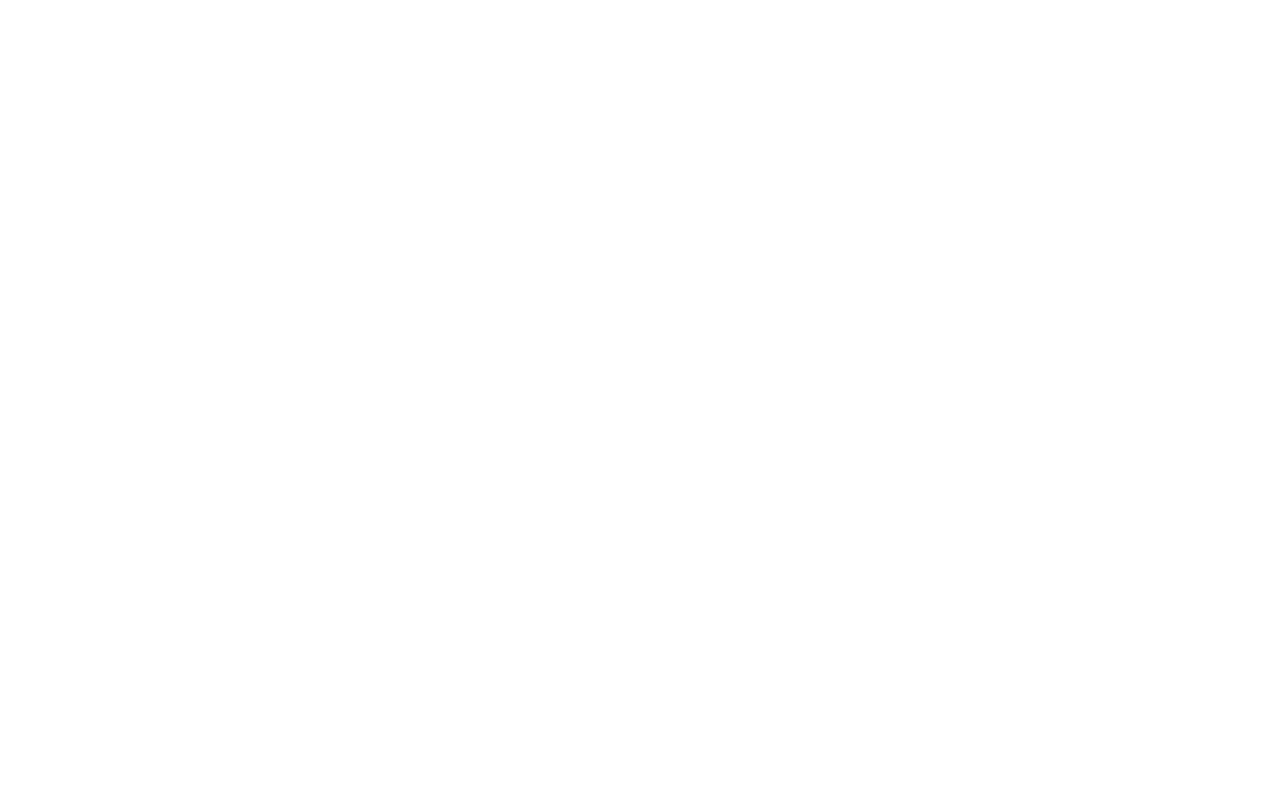
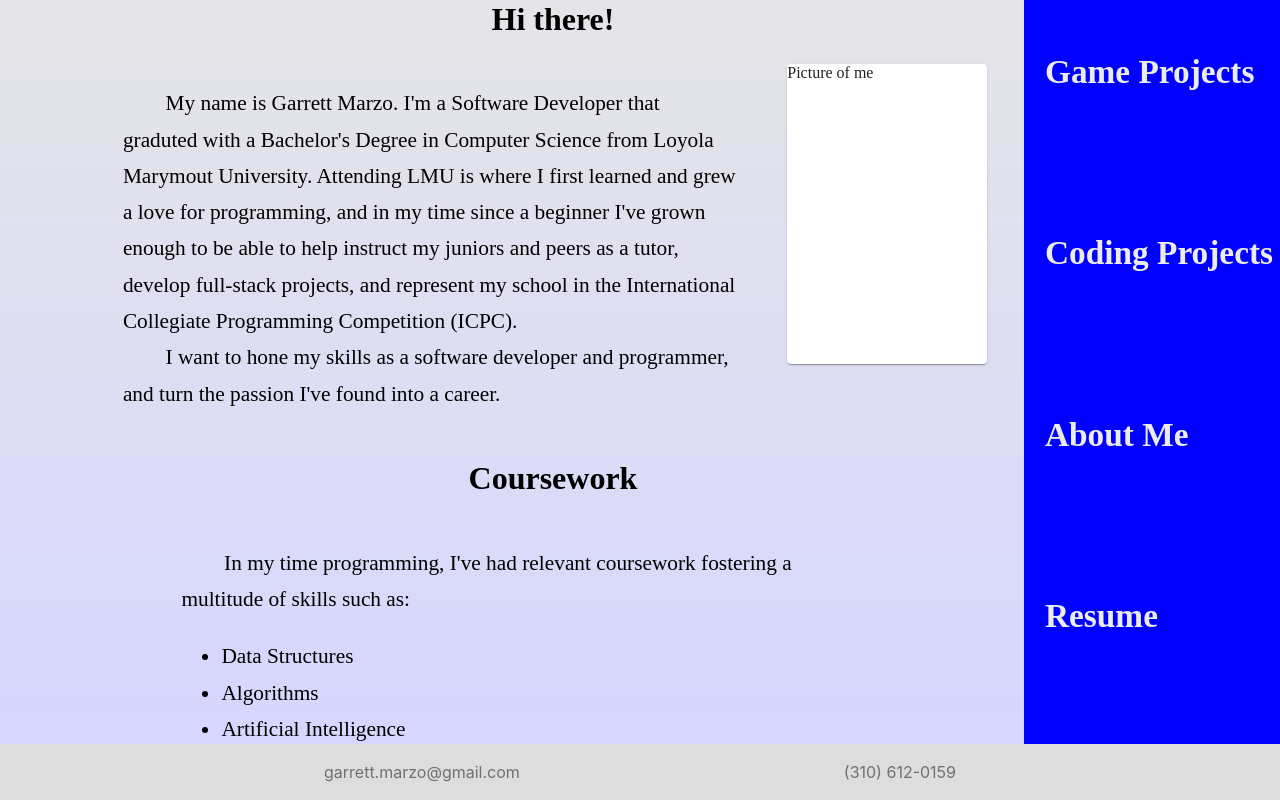
Before and after one commit to gmarzo/portfolio, a React (Create React App) app in the folder marzo_portfolio/: page / in a window 1280 px wide. Shown: the part 856-1656 px from the top of the page. Before the commit the page ends 800 px from the top, so only its background shows below. Built offline with nearby package versions, Linux system fonts and the light colour scheme.

Commit message:
Adding landing page animation, just fade-in for title for now

```diff
--- a/marzo_portfolio/src/pages/Homepage.jsx
+++ b/marzo_portfolio/src/pages/Homepage.jsx
@@ -72,7 +72,6 @@ const Homepage = () => {
                     payload: { page: "games" },
                   })
                 }
-
               >
                 {"Game Projects"}
               </h3>
@@ -122,6 +121,10 @@ const Homepage = () => {
             </button>
           </div>
         </div>
+        <div className="contact">
+          <p>garrett.marzo@gmail.com</p>
+          <p>(310) 612-0159</p>
+        </div>
       </HelmetProvider>
     </div>
   );
--- a/marzo_portfolio/src/styles/App.css
+++ b/marzo_portfolio/src/styles/App.css
@@ -31,7 +31,7 @@
 .Landing-page {
   display: flex;
   flex-direction: column;
-  height: 100vh;
+  height: 100%;
   width: 100vw;
   background: linear-gradient(#e6e6e6, #d6d6ff);
 }
@@ -47,7 +47,7 @@
 .Banner {
   display: flex;
   flex-direction: row;
-  height: 15%;
+  height: 100vh;
   width: 100%;
   background-color: #3e3cd2;
   justify-content: center;
@@ -57,7 +57,7 @@
 .Showcase {
   display: flex;
   flex-direction: row;
-  height: 85%;
+  height: 100vh;
   width: 100%;
   align-items: flex-start;
   justify-content: space-evenly;
@@ -88,7 +88,7 @@
   justify-content: center;
   width: 80%;
   height: 100%;
-  overflow-y: auto
+  overflow-y: auto;
 }
 
 .Resume-container {
@@ -119,6 +119,16 @@
   max-height: 100%;
 }
 
+.contact {
+  display: flex;
+  flex-direction: row;
+  justify-content: space-evenly;
+  align-items: center;
+  background-color: #dddddd;
+  color: #707070;
+  height: 7vh;
+}
+
 .Portal-title {
   font-size: 30px;
 }
@@ -127,6 +137,7 @@
   font-size: 7vh;
   color: white;
   margin-bottom: 15px;
+  animation: fade-in 5s;
 }
 
 .Banner-subtitle {
@@ -185,3 +196,12 @@
     width: 22vw;
   }
 } */
+
+@keyframes fade-in {
+  from {
+    opacity: 0;
+  }
+  to {
+    opacity: 100;
+  }
+}
```
